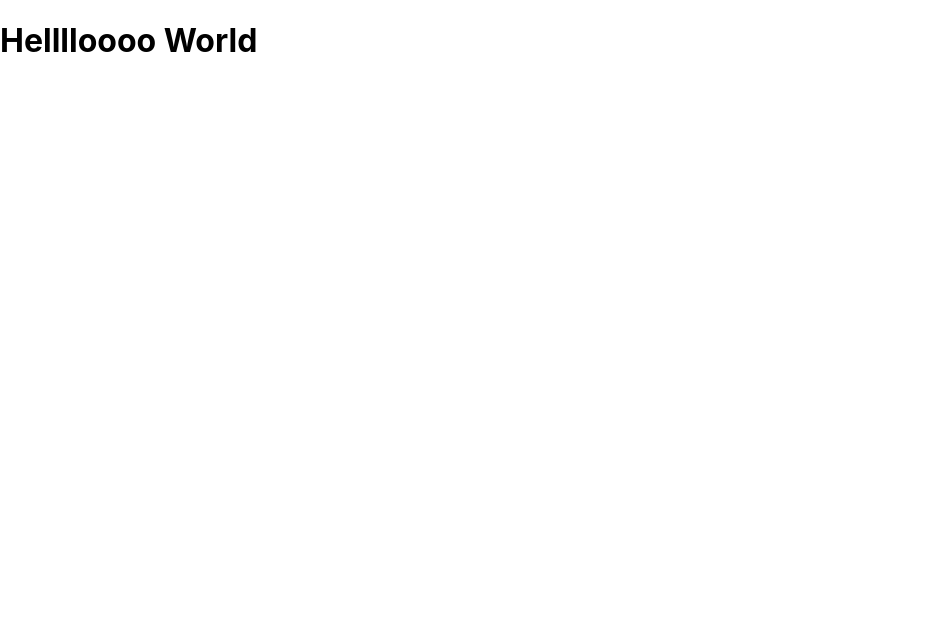
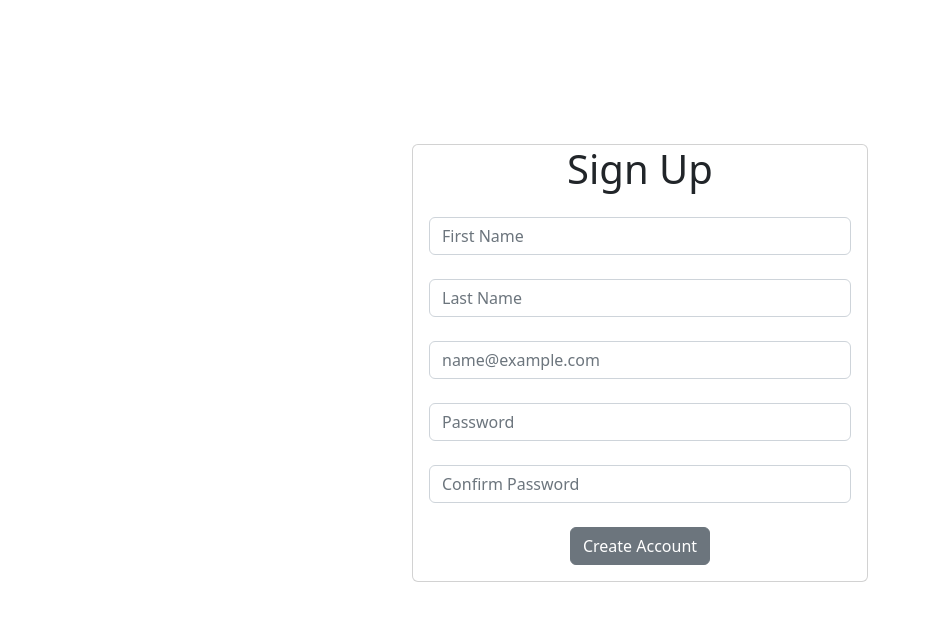
Before and after one commit to curlerhaus/DTNS_News_Blog, a React (Create React App) app in the folder client/: page /login in a window 1280 px wide. Shown: the top 620 px of the page, without its empty margins (0-929 px from the left). Built offline with nearby package versions, Linux system fonts and the light colour scheme.

Commit message:
components

```diff
--- a/client/package.json
+++ b/client/package.json
@@ -6,7 +6,9 @@
     "@testing-library/jest-dom": "^5.16.5",
     "@testing-library/react": "^13.4.0",
     "@testing-library/user-event": "^13.5.0",
+    "bootstrap": "^5.2.1",
     "react": "^18.2.0",
+    "react-bootstrap": "^2.5.0",
     "react-dom": "^18.2.0",
     "react-scripts": "5.0.1",
     "web-vitals": "^2.1.4"
--- a/client/src/App.css
+++ /dev/null
@@ -1,38 +0,0 @@
-.App {
-  text-align: center;
-}
-
-.App-logo {
-  height: 40vmin;
-  pointer-events: none;
-}
-
-@media (prefers-reduced-motion: no-preference) {
-  .App-logo {
-    animation: App-logo-spin infinite 20s linear;
-  }
-}
-
-.App-header {
-  background-color: #282c34;
-  min-height: 100vh;
-  display: flex;
-  flex-direction: column;
-  align-items: center;
-  justify-content: center;
-  font-size: calc(10px + 2vmin);
-  color: white;
-}
-
-.App-link {
-  color: #61dafb;
-}
-
-@keyframes App-logo-spin {
-  from {
-    transform: rotate(0deg);
-  }
-  to {
-    transform: rotate(360deg);
-  }
-}
--- a/client/src/App.js
+++ b/client/src/App.js
@@ -1,12 +1,20 @@
-import './App.css';
 import React from 'react'
+import SignUp from './components/signUp';
+import Select from './components/select'
+import Login from './components/login';
+
+
 
 function App() {
   return (
     <div>
-      <h1>Helllloooo World</h1>
+      <SignUp />
+      {/* <Select /> */}
+      {/* <Login /> */}
     </div>
   )
 }
 
+
+
 export default App
--- /dev/null
+++ b/client/src/components/login.css
@@ -0,0 +1,3 @@
+.login {
+  text-align: center;
+}
--- /dev/null
+++ b/client/src/components/login.js
@@ -0,0 +1,32 @@
+import React from 'react'
+
+import Container from 'react-bootstrap/Container';
+import Card from 'react-bootstrap/Card';
+import Form from 'react-bootstrap/Form';
+import Button from 'react-bootstrap/Button';
+
+import './login.css'
+
+function login() {
+    return (
+        <div className='login'>
+            <Container style={{ width: '30rem' }}>
+                <Card style={{ top: '9rem' }}>
+                    <h3>Log into DTNS News Blog</h3>
+                    <Card.Body >
+                        <Form>
+                            <Form.Control type="text" placeholder="name@example.com" />
+                            <br />
+                            <Form.Control type="text" placeholder="Password" />
+                            <br />
+                            <Button variant="secondary">LOG IN</Button>
+                        </Form>
+                    </Card.Body>
+                </Card>
+            </Container>
+
+        </div>
+    )
+}
+
+export default login
--- /dev/null
+++ b/client/src/components/select.css
@@ -0,0 +1,13 @@
+.select {
+  width: 40rem;
+  height: 50rem;
+  text-align: center;
+  position: fixed;
+  top: 50%;
+  left: 50%;
+  margin-top: -5rem;
+  margin-left: -20rem;
+}
+
+.c-2 {
+}
--- /dev/null
+++ b/client/src/components/select.js
@@ -0,0 +1,24 @@
+import React from 'react'
+
+import Container from 'react-bootstrap/Container';
+import Card from 'react-bootstrap/Card';
+
+import './select.css'
+
+function select() {
+    return (
+        <div className='select'>
+            <Container className='c-1'>
+                <Card>
+                    <Card.Body>
+                        <Card className='c-2'><h4>Content Creator Sign Up</h4></Card>
+                        <br />
+                        <Card className='c-2'><h4>Comment Account Sign Up</h4></Card>
+                    </Card.Body>
+                </Card>
+            </Container>
+        </div>
+    )
+}
+
+export default select
--- /dev/null
+++ b/client/src/components/signUp.js
@@ -0,0 +1,34 @@
+import React from 'react'
+import Container from 'react-bootstrap/Container';
+import Card from 'react-bootstrap/Card';
+import Form from 'react-bootstrap/Form';
+import Button from 'react-bootstrap/Button';
+
+import './signup.css'
+
+export default function signUp() {
+    return (
+        <div className='sign'>
+            <Container style={{ width: '30rem' }}>
+                <Card style={{ top: '9rem' }}>
+                    <h1>Sign Up</h1>
+                    <Card.Body >
+                        <Form>
+                            <Form.Control type="text" placeholder="First Name" />
+                            <br />
+                            <Form.Control type="text" placeholder="Last Name" />
+                            <br />
+                            <Form.Control type="text" placeholder="name@example.com" />
+                            <br />
+                            <Form.Control type="text" placeholder="Password" />
+                            <br />
+                            <Form.Control type="text" placeholder="Confirm Password" />
+                            <br />
+                            <Button variant="secondary">Create Account</Button>
+                        </Form>
+                    </Card.Body>
+                </Card>
+            </Container>
+        </div >
+    )
+}
--- /dev/null
+++ b/client/src/components/signup.css
@@ -0,0 +1,3 @@
+.sign {
+  text-align: center;
+}
--- a/client/src/index.js
+++ b/client/src/index.js
@@ -3,6 +3,8 @@ import ReactDOM from 'react-dom/client';
 import './index.css';
 import App from './App';
 import reportWebVitals from './reportWebVitals';
+import 'bootstrap/dist/css/bootstrap.min.css';
+
 
 const root = ReactDOM.createRoot(document.getElementById('root'));
 root.render(
```
Also changed, not shown: 1 other file (tests, documents, lock files or other folders).
